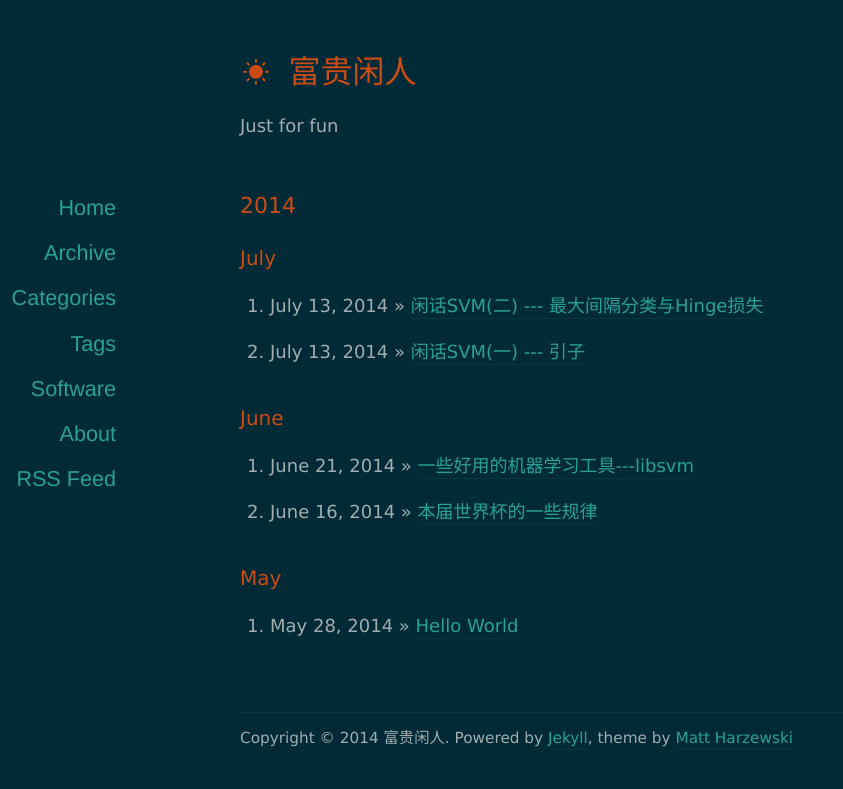
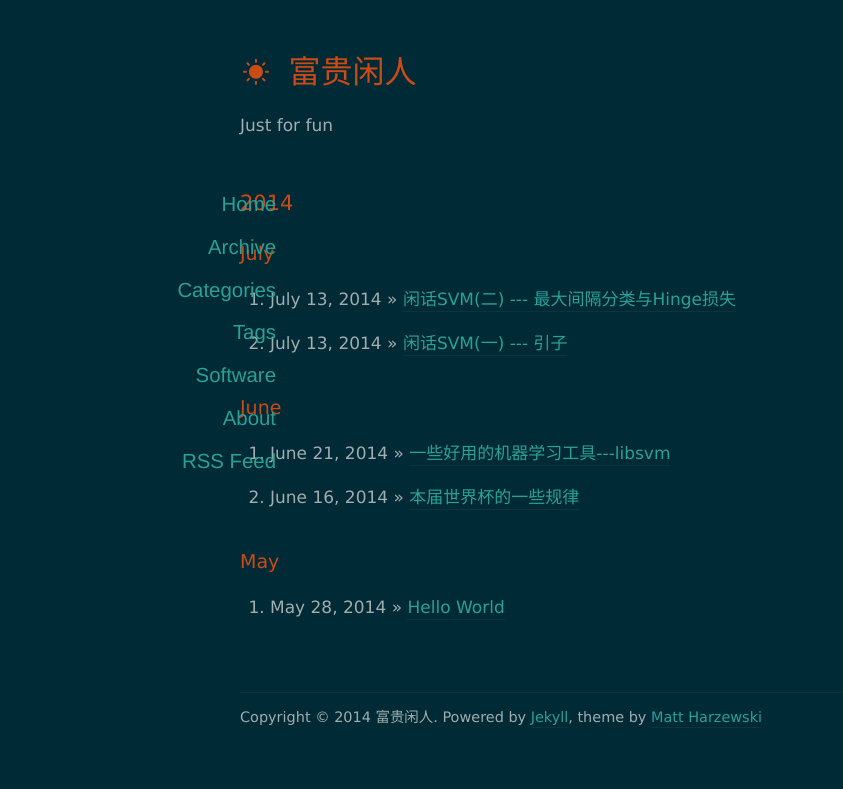
Before and after one commit to orangeprince/orangeprince.github.io, a Jekyll site: the page built from archives.html, in a window 1280 px wide. Shown: the top 789 px of the page, without its empty margins (0-843 px from the left). Built offline with Jekyll 4.4.1, drawn with Linux system fonts in a browser that asks for light colours; nearby versions of some CDN libraries; comment, search, counter and statistics services are not loaded.

Commit message:
modified:   assets/css/style.css

```diff
--- a/assets/css/style.css
+++ b/assets/css/style.css
@@ -32,7 +32,7 @@
 /*** Basics ***/
 body {
 	font-family: "Microsoft YaHei", Verdana, serif;
-	font-size: 18px;
+	font-size: 17px;
 	line-height: 2;
 }
 
@@ -60,7 +60,7 @@
 }
 
 blockquote {
-    margin: 22px 22px;
+    margin: 21px 21px;
     padding: 0 20px;
     border-left: 2px solid #000000;
     font-size: 1.2em;
@@ -76,15 +76,15 @@
 
 
 h1 {
-	font-size: 24px;
+	font-size: 23px;
 	margin: 0 0 10px 0;
 }
 h2 {
-	font-size: 22px;
+	font-size: 21px;
 	margin: 0 0 10px 0;
 }
 h3 {
-	font-size: 20px;
+	font-size: 19px;
 	margin: 0 0 10px 0;
 }
 
@@ -143,7 +143,7 @@
 	text-align: right;
 	width: 160px;
 	top: 0;
-	left: -280px;
+	left: -120px;
 }
 
 #sidebar li {
```
